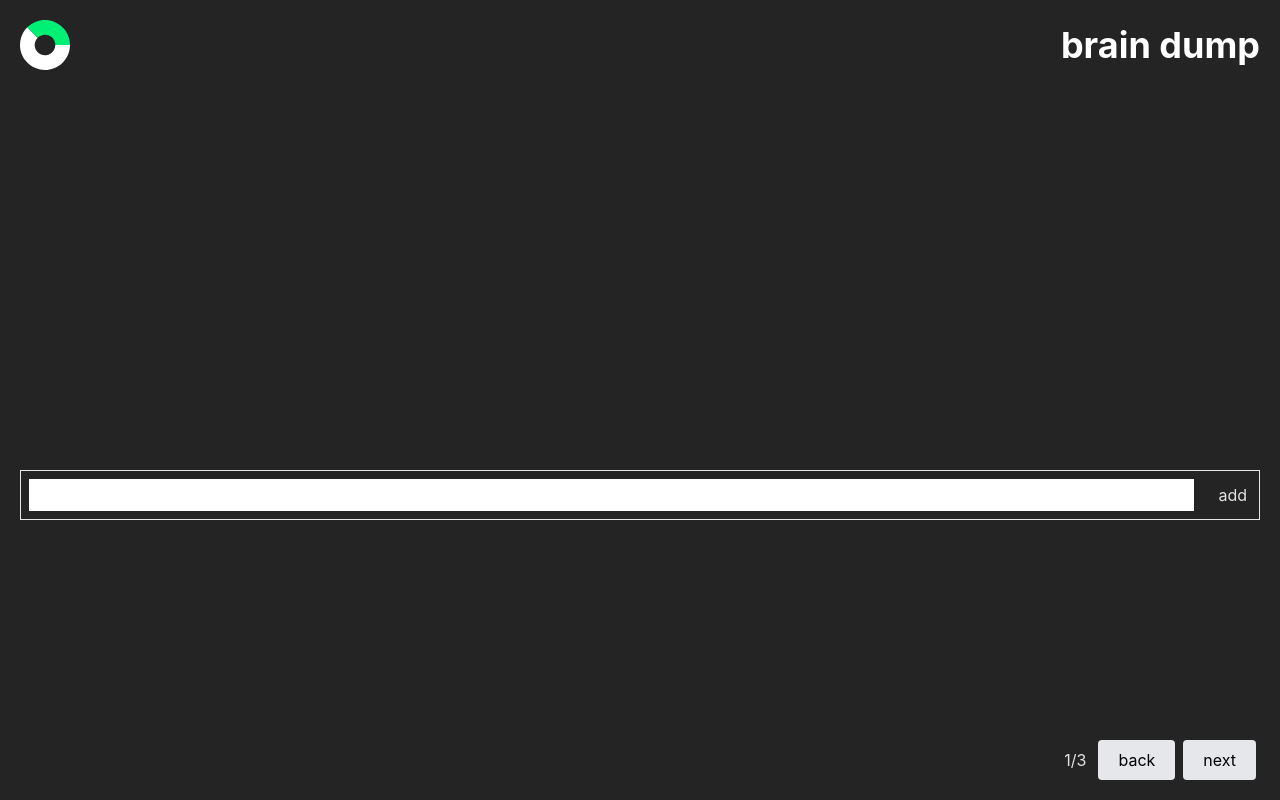
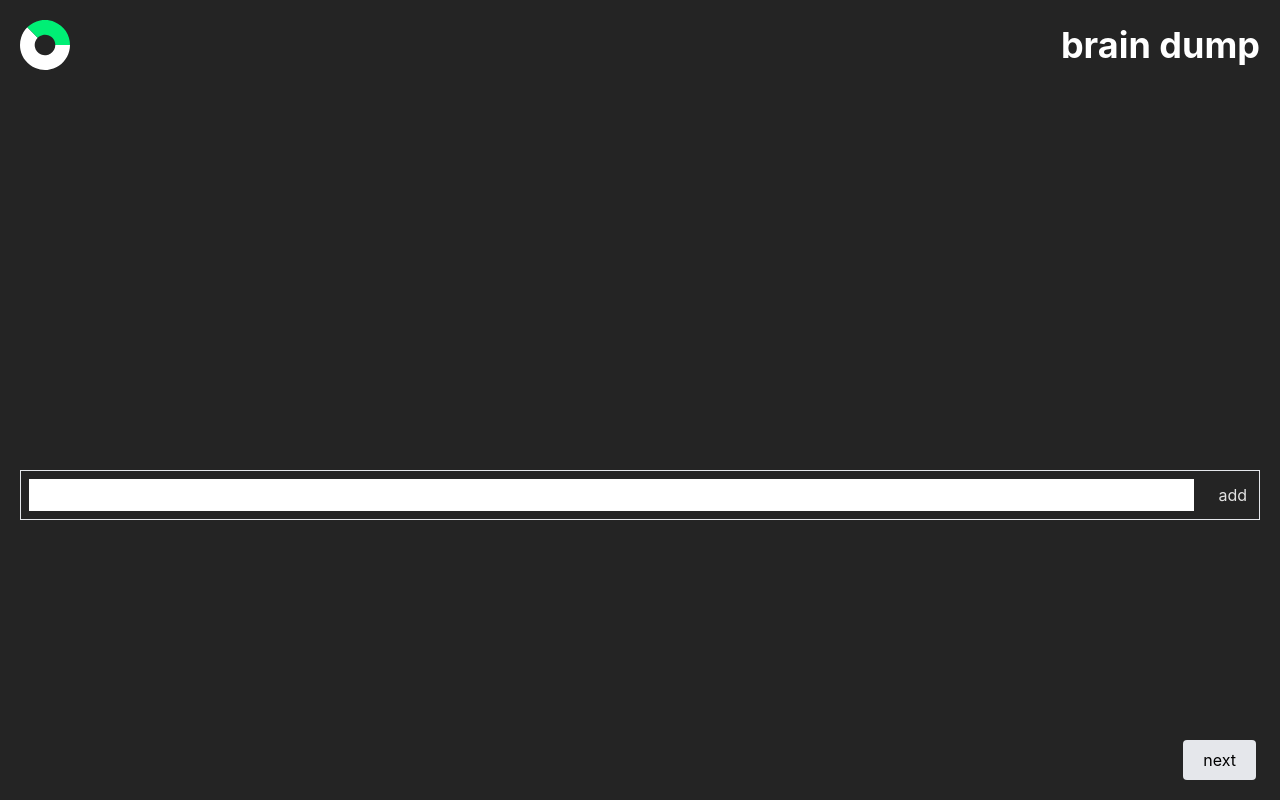
Before and after one commit to AriaHemin/panicModeWeb, a React (Vite) app: page /sessionMaker in a window 1280 px wide. Built offline with nearby package versions, Linux system fonts and the light colour scheme.

Commit message:
made the stepper buttons better still need some more styling

```diff
--- a/src/main.jsx
+++ b/src/main.jsx
@@ -8,6 +8,7 @@ import {
 } from "react-router-dom";
 import SplashPage from './pages/splashPage';
 import SessionMaker from './pages/sessionMaker';
+import { ActionPage } from './pages/actionPage';
 
 const router = createBrowserRouter([
   {
@@ -20,6 +21,10 @@ const router = createBrowserRouter([
   {
     path: "/sessionMaker",
     element: <SessionMaker/>
+  },
+  {
+    path: "/actionTime",
+    element: <ActionPage/>
   }
 ]);
 
--- a/src/pages/sessionMaker.jsx
+++ b/src/pages/sessionMaker.jsx
@@ -3,27 +3,56 @@ import { useStepper } from "../hooks/useStepper"
 import { BrainDump } from "../components/brainDump"
 import { Edit } from "../components/edit"
 import { SessionSetting } from "../components/sessionSetting"
+import { useNavigate } from "react-router-dom"
 
 function SessionMaker() {
+    const navigate = useNavigate()
 	const [brainDumpList, setBrainDumpList] = useState([]);
-    const [step1 , setStep1] = useState()
 	const { currentStep ,step, goNextStep , goPreviousStep , steps} = useStepper([
         <BrainDump  brainDumpList={brainDumpList} setBrainDumpList={setBrainDumpList} />,
         <Edit  brainDumpList={brainDumpList} setBrainDumpList={setBrainDumpList} />,
         <SessionSetting  brainDumpList={brainDumpList} setBrainDumpList={setBrainDumpList} />
     ])
 
+    function renderSwitch(step){
+        switch(step) {
+            case 1:
+                return (
+                    <>
+                        <div className="p-5 absolute bottom-0 right-0 " >
+                            <button className="bg-gray-200 text-black rounded px-5 py-2 mx-1" onClick={goNextStep} >next</button>
+                        </div>
+                    </>
+                );
+            case 2:
+                return (
+                    <>
+                        <div className="p-5 absolute bottom-0 right-0 " >
+                            <button className="bg-gray-200 text-black rounded px-5 py-2 mx-1" onClick={goPreviousStep} >back</button>
+                            <button className="bg-gray-200 text-black rounded px-5 py-2 mx-1" onClick={goNextStep} >next</button>
+                        </div>
+                    </>
+                );
+            case 3:
+            return (
+                <>
+                    <div className="p-5 absolute bottom-0 right-0 " >
+                            <button className="bg-gray-200 text-black rounded px-5 py-2 mx-1" onClick={goPreviousStep} >back</button>
+                            <button className="bg-gray-200 text-black rounded px-5 py-2 mx-1" onClick={()=>{navigate("/actionTime")}} >start</button>
+                        </div>
+                </>
+            );
+          default:
+            return <h1 className="bg-red-300" >bro {step}</h1>;
+        }
+      }
 
   	return (
     <div className="fixed inset-0 w-screen h-screen ">
-      <div className="p-5" >
-                {step}
-            </div>
-            <div className="p-5 absolute bottom-0 right-0 " >
-                <div className="inline mx-2 " >{currentStep + 1}/{steps.length}</div>
-                <button className="bg-gray-200 text-black rounded px-5 py-2 mx-1" onClick={goPreviousStep} >back</button>
-                <button className="bg-gray-200 text-black rounded px-5 py-2 mx-1" onClick={goNextStep} >next</button>
-            </div>
+        <div className="p-5" >
+            {step}
+        </div>
+        {renderSwitch(currentStep + 1)}
     </div>
   )
 }
```
